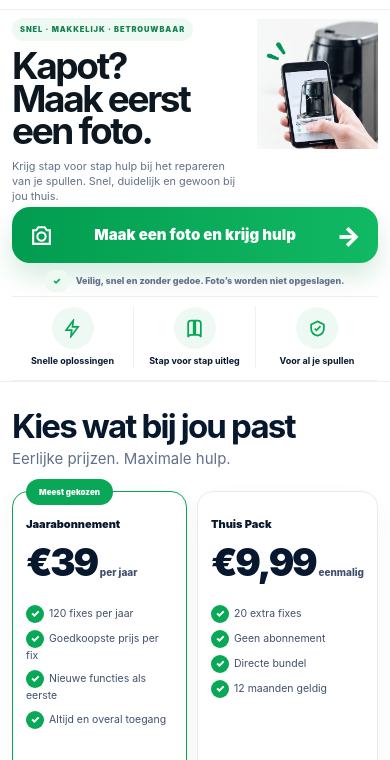
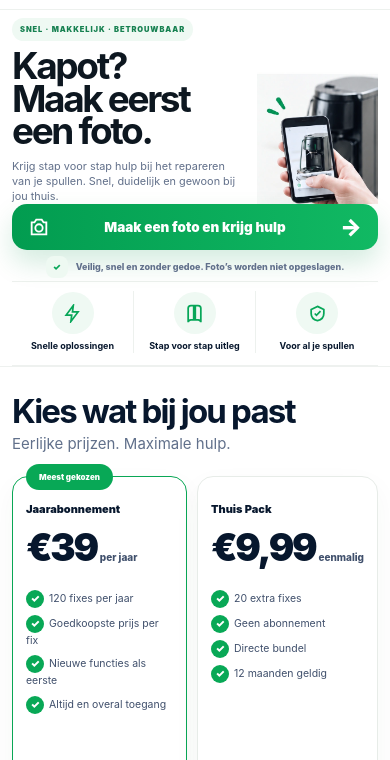
Before and after one commit to nijlandbjorn/fixdit, a plain HTML site: page index.html in a window 390 px wide. Shown: the part 67-827 px from the top of the page. Drawn offline with Linux system fonts and the light colour scheme; no server answers.

Commit message:
Add files via upload

```diff
--- a/index.html
+++ b/index.html
@@ -1080,9 +1080,70 @@ h1{
   }
 }
 
+
+/* ===== MOBILE HERO FINAL-TWEAK V7 ===== */
+@media(max-width:680px){
+  /* Let the full image sit flush against the CTA */
+  .heroVisual{
+    align-self:end!important;
+    margin:0!important;
+    padding:0!important;
+    display:flex!important;
+    align-items:flex-end!important;
+    justify-content:flex-end!important;
+  }
+
+  .heroVisual img{
+    display:block!important;
+    width:100%!important;
+    height:auto!important;
+    object-fit:contain!important;
+    object-position:center bottom!important;
+  }
+
+  /* Remove the visual gap between hero and CTA */
+  .ctaRow{
+    margin-top:0!important;
+    padding-top:0!important;
+  }
+
+  /* Slightly slimmer green bar */
+  .cta{
+    min-height:48px!important;
+    border-radius:15px!important;
+    font-size:14px!important;
+    padding:0 16px!important;
+  }
+
+  .cta svg{
+    width:22px!important;
+    height:22px!important;
+  }
+
+  .cta .arrow{
+    font-size:23px!important;
+  }
+
+  .trustline{
+    margin-top:6px!important;
+  }
+
+  .benefits{
+    margin-top:3px!important;
+  }
+}
+
+@media(max-width:410px){
+  .cta{
+    min-height:46px!important;
+    font-size:13.5px!important;
+  }
+}
+
 </style>
 </head>
 <body>
+<!-- FIXDIT-FINAL-TWEAK-V7 -->
 <!-- FIXDIT-FULL-IMAGE-V6 -->
 <!-- FIXDIT-CTA-DIRECT-V5 -->
 <!-- FIXDIT-NO-OVERLAP-V4 -->
```
